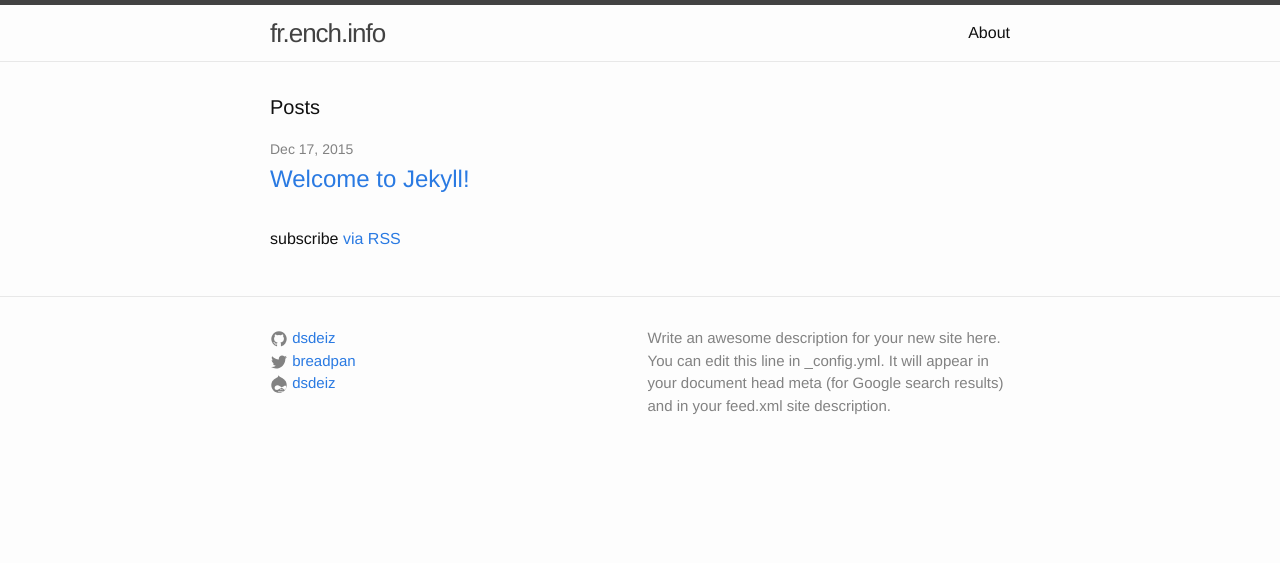
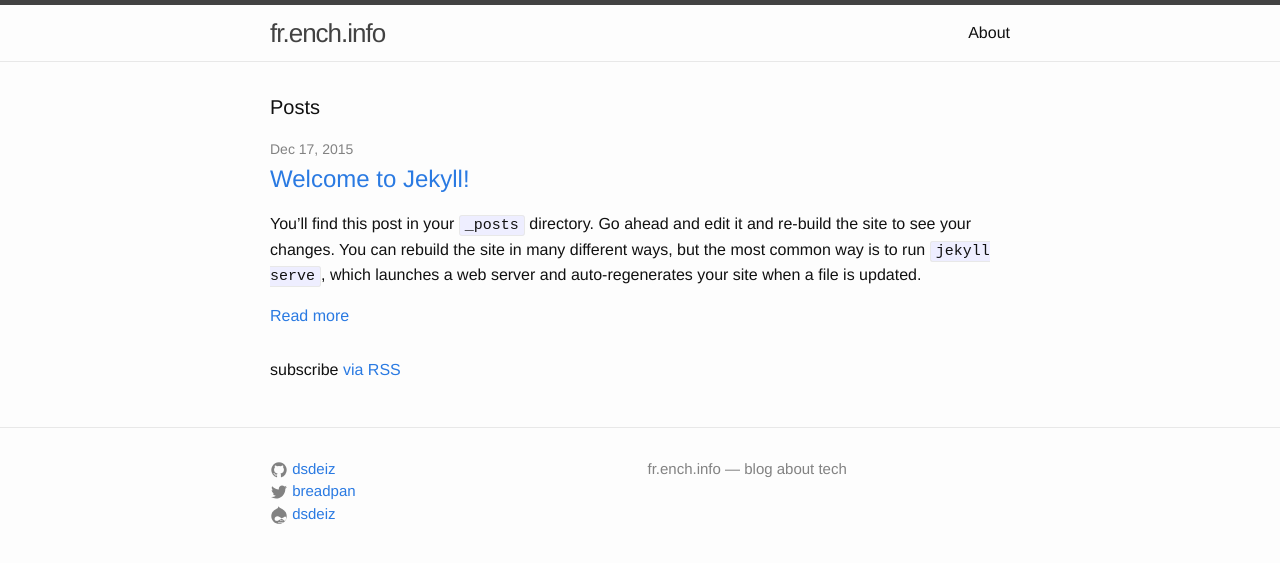
Before and after one commit to puresyntax71/blog, a Jekyll site: the page built from index.html, in a window 1280 px wide. Shown: the top 563 px of the page. Built offline with Jekyll 4.4.1, drawn with Linux system fonts in a browser that asks for light colours.

Commit message:
Minor changes to template, configuration, and htmlproof.

```diff
--- a/_config.yml
+++ b/_config.yml
@@ -1,9 +1,6 @@
 title: fr.ench.info
 email: arn.french@gmail.com
-description: >
-  Write an awesome description for your new site here. You can edit this
-  line in _config.yml. It will appear in your document head meta (for
-  Google search results) and in your feed.xml site description.
+description: fr.ench.info &mdash; blog about tech
 baseurl: ""
 url: "http://fr.ench.info"
 twitter_username: breadpan
--- a/_layouts/post.html
+++ b/_layouts/post.html
@@ -25,7 +25,7 @@ layout: default
       {% endif %}
       {% if page.tags.size > 0 %}
       <div class="tags">
-        <span>Tagged in:</span>
+        <span>Tagged with:</span>
         {% for tag in page.tags %}
         {% capture url %}/tag/{{ tag }}/{% endcapture %}
         <a href="{{ url | prepend: site.baseurl }}">{{ tag }}</a>{% if forloop.last == false %}, {% endif %}
--- a/index.html
+++ b/index.html
@@ -14,6 +14,12 @@ layout: default
         <h2>
           <a class="post-link" href="{{ post.url | prepend: site.baseurl }}">{{ post.title }}</a>
         </h2>
+
+        <div class="post-excerpt">
+          {{ post.excerpt }}
+        </div>
+
+        <p class="read-more"><a href="{{ post.url | prepend: site.baseurl }}">Read more</a></p>
       </li>
     {% endfor %}
   </ul>
```
Also changed, not shown: .travis.yml.
